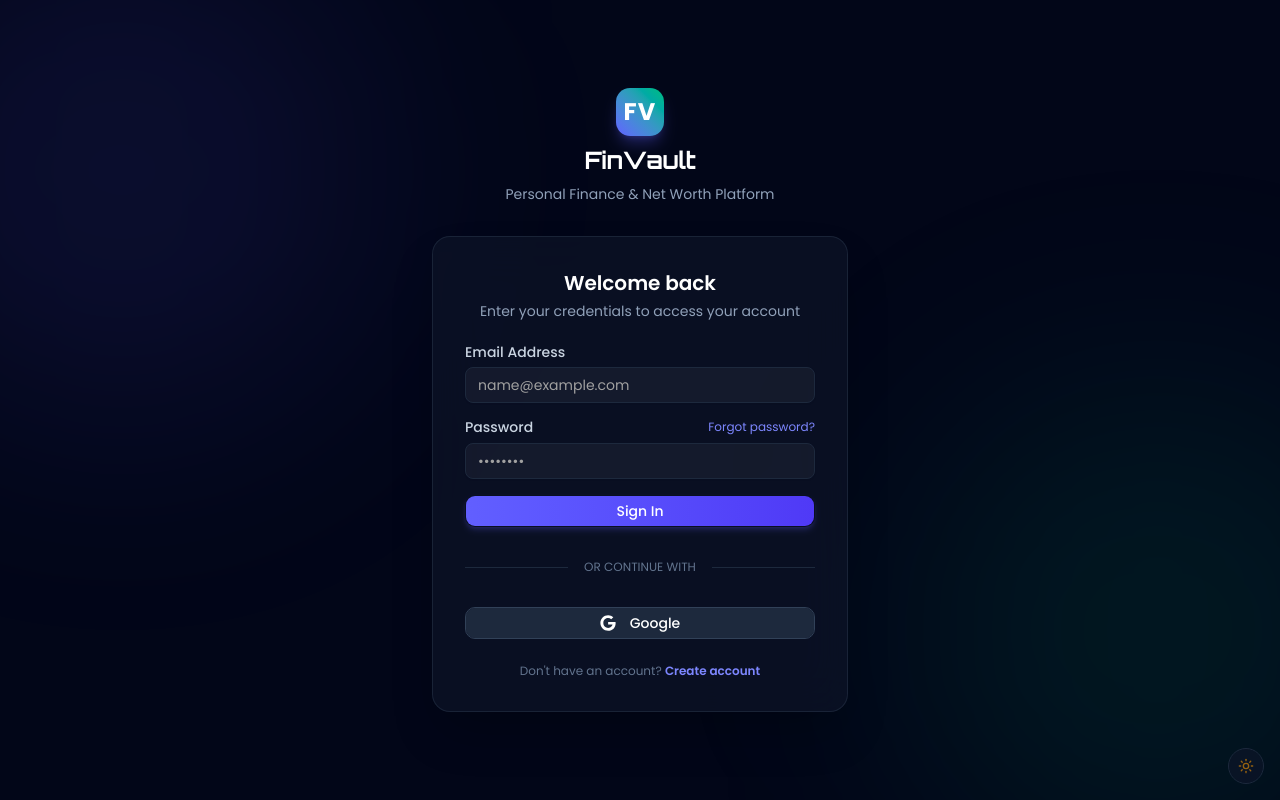
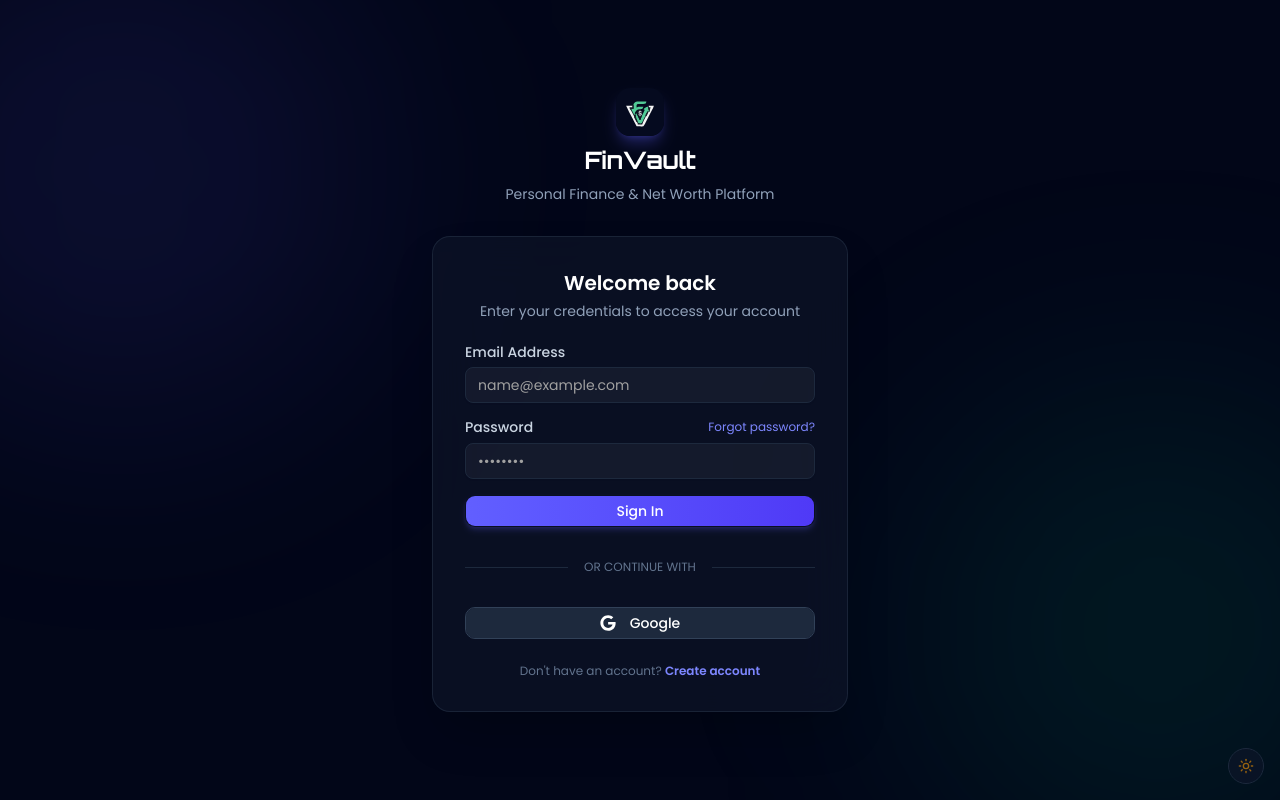
Before and after one commit to mr-techieX/FinVault, a Next.js app: page /login in a window 1280 px wide. Built offline with nearby package versions, Linux system fonts and the light colour scheme.

Commit message:
fix: update auth layout logo to use logo.svg and link to home

```diff
--- a/app/(auth)/layout.tsx
+++ b/app/(auth)/layout.tsx
@@ -1,5 +1,6 @@
 import React from "react";
 import Image from "next/image";
+import Link from "next/link";
 
 export default function AuthLayout({
   children,
@@ -15,10 +16,12 @@
       <div className="relative z-10 w-full max-w-md p-4">
         {/* Logo and Brand Header */}
         <div className="mb-8 flex flex-col items-center justify-center space-y-2 text-center">
-          <div className="flex h-12 w-12 items-center justify-center rounded-xl bg-gradient-to-tr from-indigo-500 to-emerald-500 p-2 shadow-lg shadow-indigo-500/30">
-            <span className="text-2xl font-bold tracking-wider text-white">FV</span>
-          </div>
-          <h2 className="text-2xl font-bold tracking-tight text-white font-orbitron">FinVault</h2>
+          <Link href="/" className="flex flex-col items-center justify-center space-y-2 group">
+            <div className="flex h-12 w-12 items-center justify-center rounded-xl shadow-lg shadow-indigo-500/30 overflow-hidden transition-transform group-hover:scale-105">
+              <Image src="/logo.svg" alt="FinVault Logo" width={48} height={48} />
+            </div>
+            <h2 className="text-2xl font-bold tracking-tight text-white font-orbitron group-hover:text-indigo-400 transition-colors">FinVault</h2>
+          </Link>
           <p className="text-sm text-slate-400">Personal Finance & Net Worth Platform</p>
         </div>
 
```
